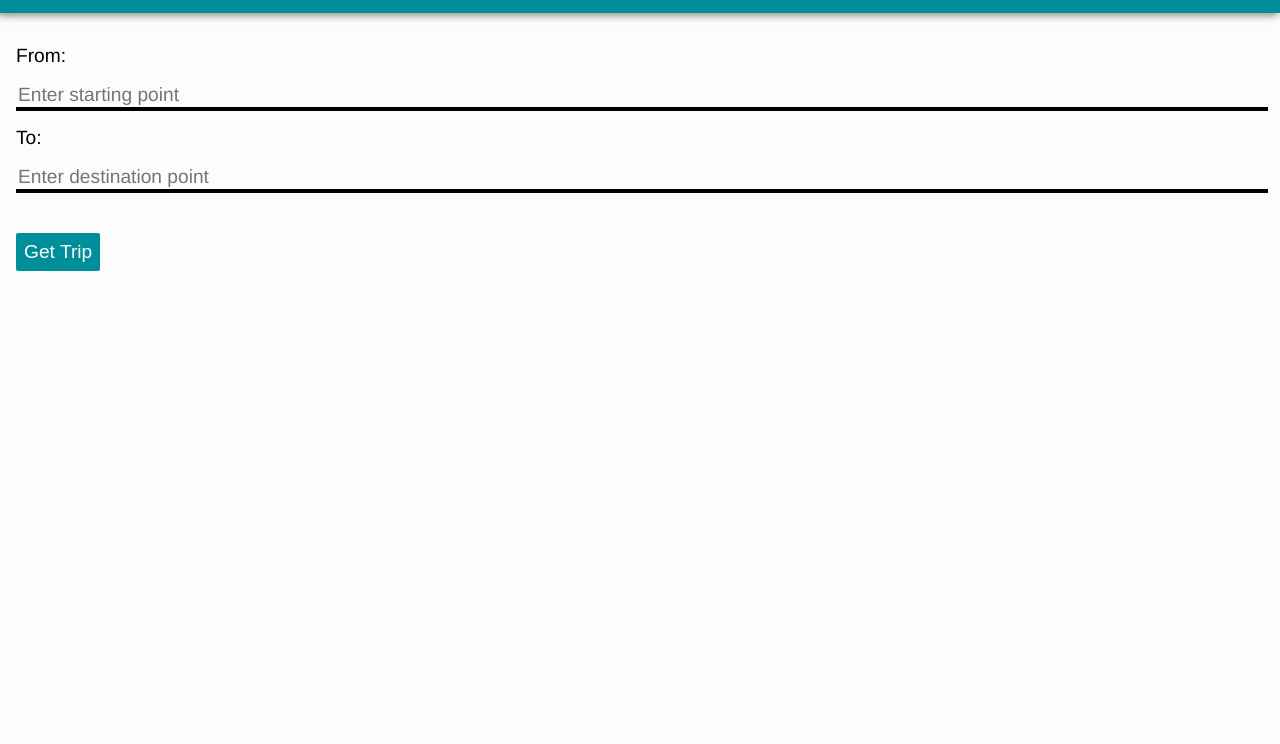
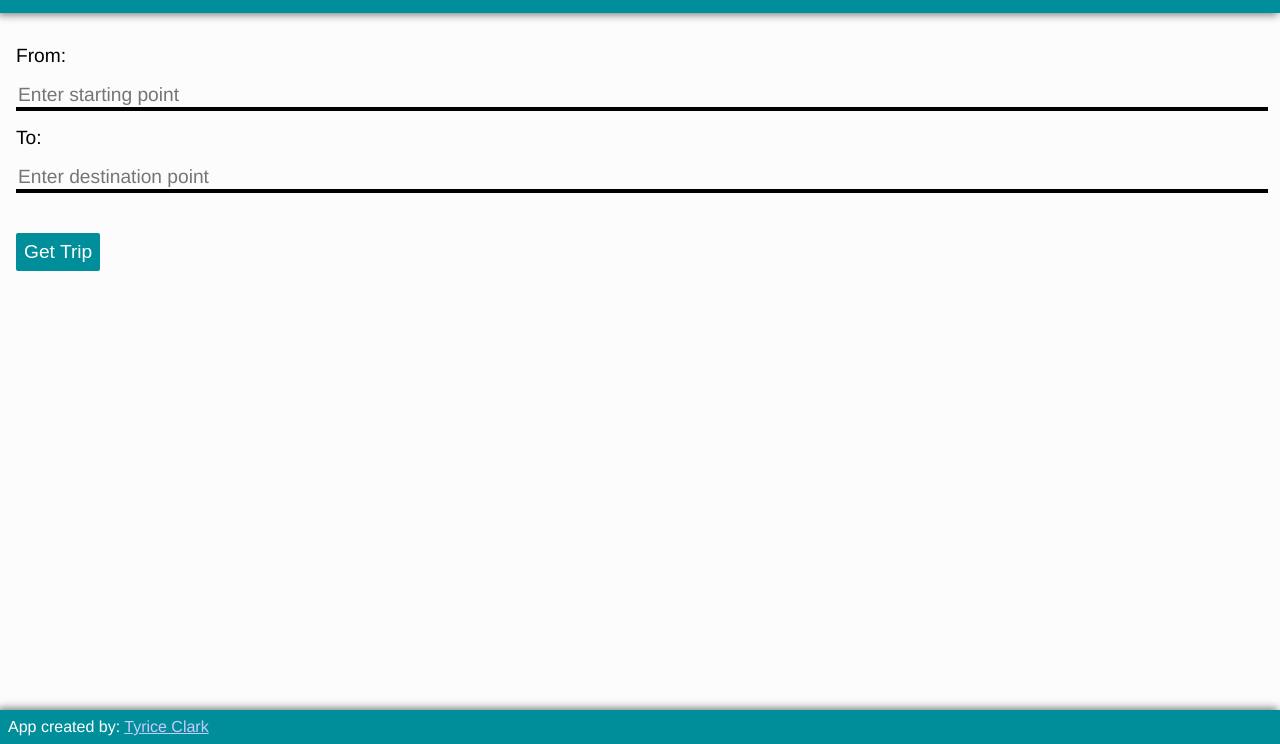
Before and after one commit to tyricec/qtp, a plain HTML site: page index.html in a window 1280 px wide. Shown: the part 56-800 px from the top of the page. Drawn offline with Linux system fonts and the light colour scheme.

Commit message:
feat(*): Add footer

```diff
--- a/index.html
+++ b/index.html
@@ -19,4 +19,9 @@
       <button class="qtp-submit-button" type="submit">Get Trip</button>
     </form>
   </div>
+  <footer class="qtp-footer">
+    <span class="qtp-footer__info">
+      App created by: <a class="qtp-footer__link" href="https://github.com/tyricec">Tyrice Clark</a>
+    </span>
+  </footer>
 </body>
--- a/main.css
+++ b/main.css
@@ -43,3 +43,21 @@
   padding: 8px;
   margin: 40px 0 0 0;
 }
+
+.qtp-footer {
+  position: absolute;
+  bottom: 0;
+  padding: 8px 0;
+  background-color: #008F9A;
+  width: 100%;
+  color: #ffffff;
+  box-shadow: -2px -2px 8px rgba(0, 0, 0, 0.5);
+}
+
+.qtp-footer__info {
+  margin: 0 8px;
+}
+
+.qtp-footer__link {
+  color: #cacaff;
+}
```
